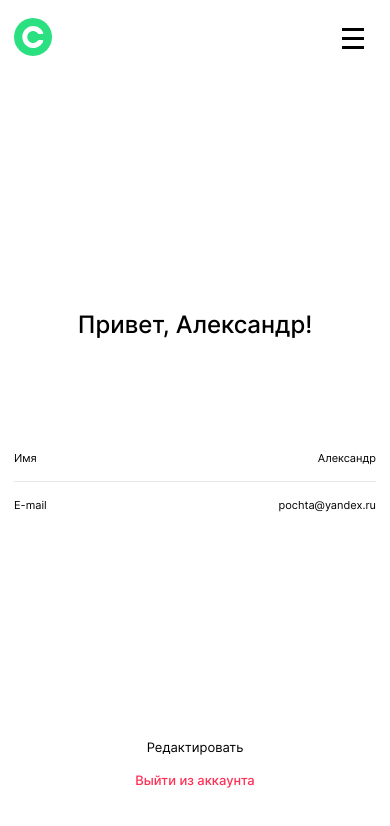
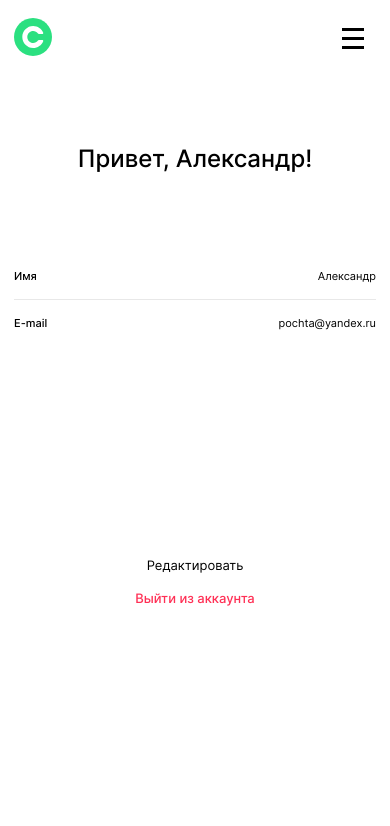
Before and after one commit to Algrigorovich/movies-explorer-frontend, a React (Create React App) app: page /profile in a window 390 px wide. Shown: the top 826 px of the page. Built offline with nearby package versions, Linux system fonts and the light colour scheme.

Commit message:
fix profile form mobile

```diff
--- a/src/components/AboutMe/AboutMe.css
+++ b/src/components/AboutMe/AboutMe.css
@@ -10,6 +10,7 @@
   display: flex;
   flex-direction: column;
   align-items: flex-start;
+  margin-right: 50px;
 }
 .about-me__name {
   font-weight: 400;
@@ -72,9 +73,6 @@
   .about-me {
     padding: 90px 0;
   }
-  .about-me__text {
-    margin-right: 50px;
-  }
   .about-me__name {
     font-size: 40px;
     line-height: 40px;
--- a/src/components/Profile/Profile.css
+++ b/src/components/Profile/Profile.css
@@ -25,7 +25,7 @@
   width: 100%;
   position: relative;
   padding: 16px 0;
-  font-weight: 400;
+  font-weight: 500;
   font-size: 11px;
   line-height: 14px;
   color: #000;
@@ -100,3 +100,11 @@
     margin-top: 210px;
   }
 }
+@media (max-width: 568px) {
+  .profile {
+    padding: 70px 0 40px;
+  }
+  .profile__form {
+    margin-top: 80px;
+}
+}
--- a/src/components/Techs/Techs.css
+++ b/src/components/Techs/Techs.css
@@ -27,12 +27,14 @@
   display: grid;
   grid-template-columns: repeat(auto-fit, 90px);
   justify-content: center;
-  gap: 0 10px;
+  gap: 10px;
   list-style: none;
+  justify-items: center
 }
 .techs__item {
   padding: 21px 0;
   width: 100%;
+  max-width: 90px;
   font-weight: 400;
   font-size: 14px;
   line-height: 17px;
```
